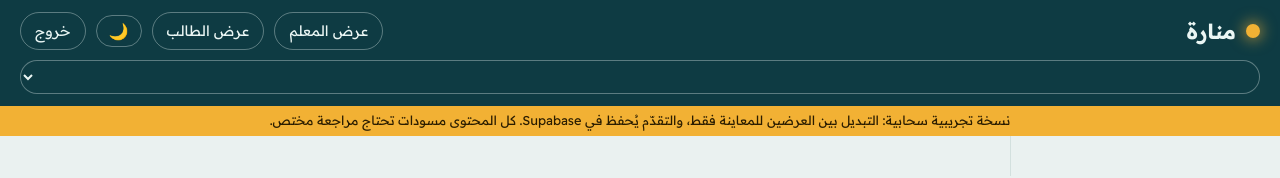
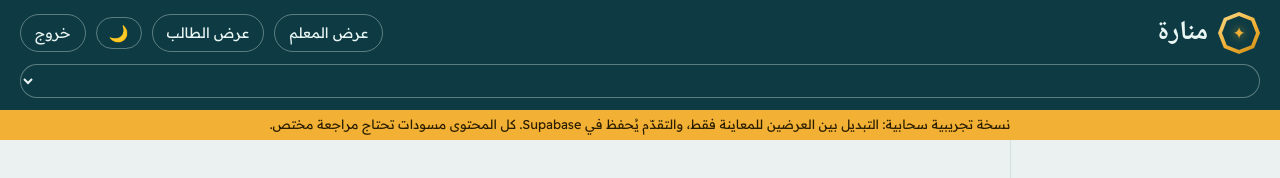
Before and after one commit to atharouk/manara, a plain HTML site: page index.html in a window 1280 px wide. Shown: the top 178 px of the page. Drawn offline with Linux system fonts and the light colour scheme; a script that the page names is missing; a web font is replaced by a local one.

Commit message:
Add heritage Arabic text logo

```diff
--- a/index.html
+++ b/index.html
@@ -20,7 +20,11 @@ button,select,input{font:inherit;color:inherit}button{cursor:pointer}
 .ar{font-family:"Amiri Quran","Noto Naskh Arabic",serif}
 header{background:var(--deep);color:var(--on);padding:12px 20px;display:flex;align-items:center;gap:10px;flex-wrap:wrap}
 .brand{font-weight:700;font-size:1.3rem;display:flex;align-items:center;gap:10px;margin-inline-end:auto}
-.lamp{width:14px;height:14px;border-radius:50%;background:var(--lamp);box-shadow:0 0 14px 3px rgba(242,177,52,.55)}
+.logo{display:inline-flex;align-items:center;gap:10px}
+.logo-mark{position:relative;width:42px;height:42px;flex:0 0 auto;display:grid;place-items:center;background:linear-gradient(145deg,#f8d98a,var(--lamp) 55%,#c98a16);clip-path:polygon(50% 0,86% 14%,100% 50%,86% 86%,50% 100%,14% 86%,0 50%,14% 14%);filter:drop-shadow(0 0 8px rgba(242,177,52,.45))}
+.logo-mark::before{content:"";position:absolute;inset:4px;background:var(--deep);clip-path:polygon(50% 0,86% 14%,100% 50%,86% 86%,50% 100%,14% 86%,0 50%,14% 14%)}
+.logo-mark i{position:relative;color:var(--lamp);font-style:normal;font-size:1.05rem;line-height:1;text-shadow:0 0 8px rgba(242,177,52,.75)}
+.logo-word{font-family:"Amiri Quran","Noto Naskh Arabic",serif;font-size:1.7rem;font-weight:600;line-height:1.2;color:var(--on)}
 .chip{border:1px solid rgba(234,246,244,.35);background:transparent;color:inherit;border-radius:999px;padding:6px 14px;font-size:.9rem}
 .chip.on{background:var(--lamp);color:#2b1d00;border-color:var(--lamp);font-weight:600}
 header select{background:var(--deep);border:1px solid rgba(234,246,244,.35);border-radius:999px;padding:5px 12px}
@@ -180,10 +184,15 @@ label{display:block;margin:10px 0 4px;color:var(--mute);font-size:.9rem}select,i
 .auth[hidden]{display:none}
 .authcard{width:min(380px,92vw);box-shadow:0 10px 40px rgba(0,0,0,.12)}
 .authcard h1{margin:0 0 6px}
+.auth-logo{display:flex;flex-direction:column;align-items:center;gap:8px;margin:2px 0 14px}
+.auth-logo .logo-mark{width:66px;height:66px}
+.auth-logo .logo-mark i{font-size:1.7rem}
+.auth-logo .logo-word{color:var(--ink);font-size:2.2rem}
+.auth-logo .logo-sub{font-size:.8rem;color:var(--mute)}
 </style>
 </head>
 <body>
-<header><div class="brand"><span class="lamp"></span>منارة</div>
+<header><div class="brand" aria-label="منارة"><span class="logo"><span class="logo-mark" aria-hidden="true"><i>✦</i></span><span class="logo-word">منارة</span></span></div>
 <button class="chip" id="bT">عرض المعلم</button><button class="chip" id="bS">عرض الطالب</button><button class="chip" id="theme" aria-label="تبديل الوضع الليلي والنهاري" title="الوضع الليلي/النهاري">🌙</button><button class="chip" id="out">خروج</button><select id="st" aria-label="الطالب"></select></header>
 <div class="demo">نسخة تجريبية سحابية: التبديل بين العرضين للمعاينة فقط، والتقدّم يُحفظ في Supabase. كل المحتوى مسودات تحتاج مراجعة مختص.</div>
 <div class="shell"><aside id="side" aria-label="القائمة"></aside><main id="app"></main></div>
@@ -192,7 +201,11 @@ label{display:block;margin:10px 0 4px;color:var(--mute);font-size:.9rem}select,i
 <div id="cheer" aria-label="أزرار التشجيع"><button id="ch-star" title="نجمة تشجيعية" aria-label="نجمة تشجيعية">⭐</button><button id="ch-party" title="احتفال ملوّن" aria-label="احتفال ملوّن">🎉</button><button id="ch-lantern" title="فانوس إنجاز" aria-label="فانوس إنجاز">🏮</button><button id="ch-mute" title="كتم أصوات الاحتفال" aria-label="كتم أصوات الاحتفال" aria-pressed="false">🔊</button></div>
 <div id="auth" class="auth" hidden>
   <div class="card authcard">
-    <h1>منارة</h1>
+    <div class="auth-logo" aria-label="منارة">
+      <span class="logo-mark" aria-hidden="true"><i>✦</i></span>
+      <span class="logo-word">منارة</span>
+      <span class="logo-sub">نورُ العلمِ وهدايتُه</span>
+    </div>
     <p class="m">دخول المعلّم لإدارة الطلاب والمهام وحفظ التقدّم سحابياً.</p>
     <label for="em">البريد الإلكتروني</label>
     <input id="em" type="email" autocomplete="username" placeholder="teacher@example.com">
```
Also changed, not shown: 1 other file.
